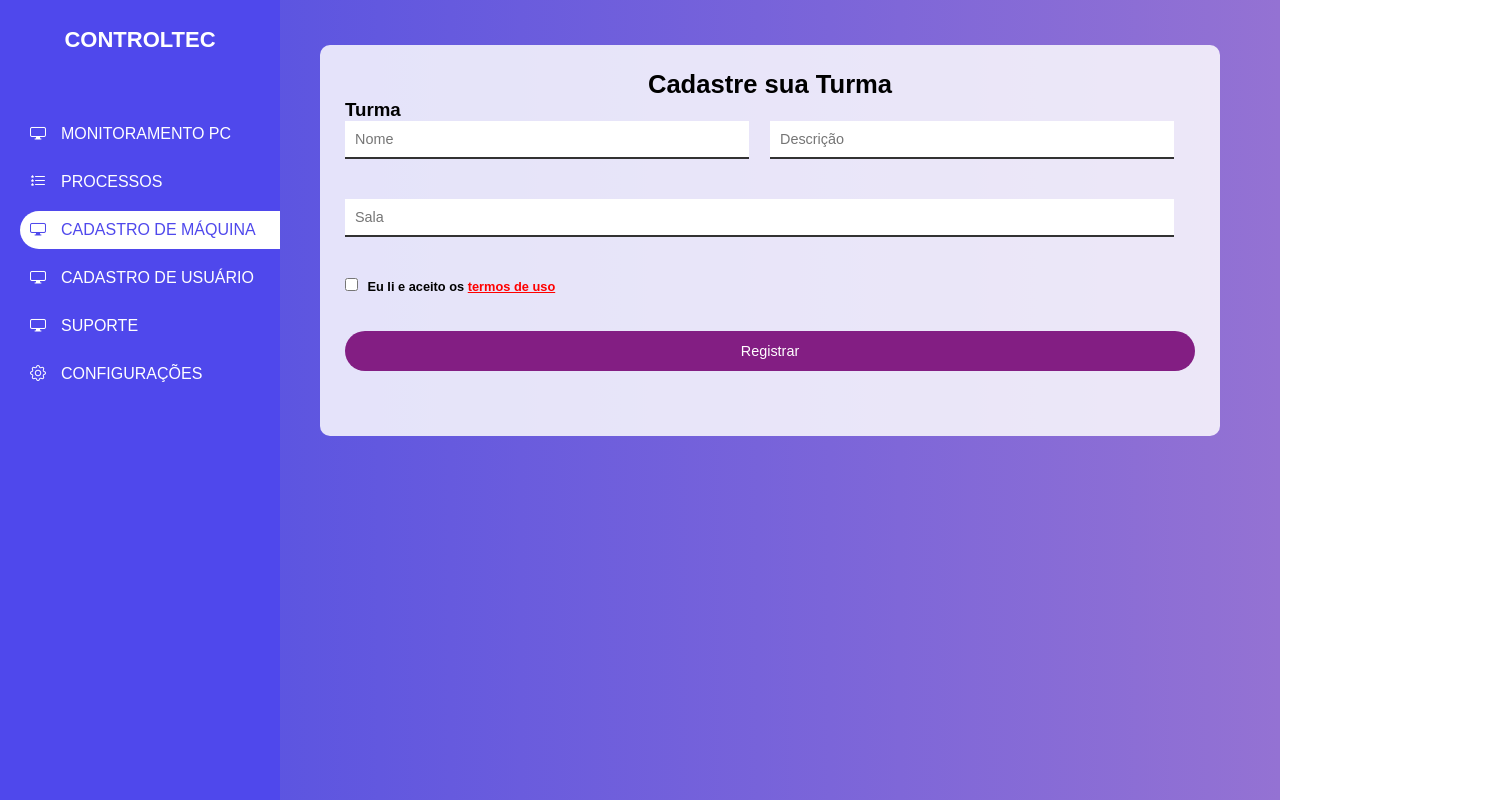
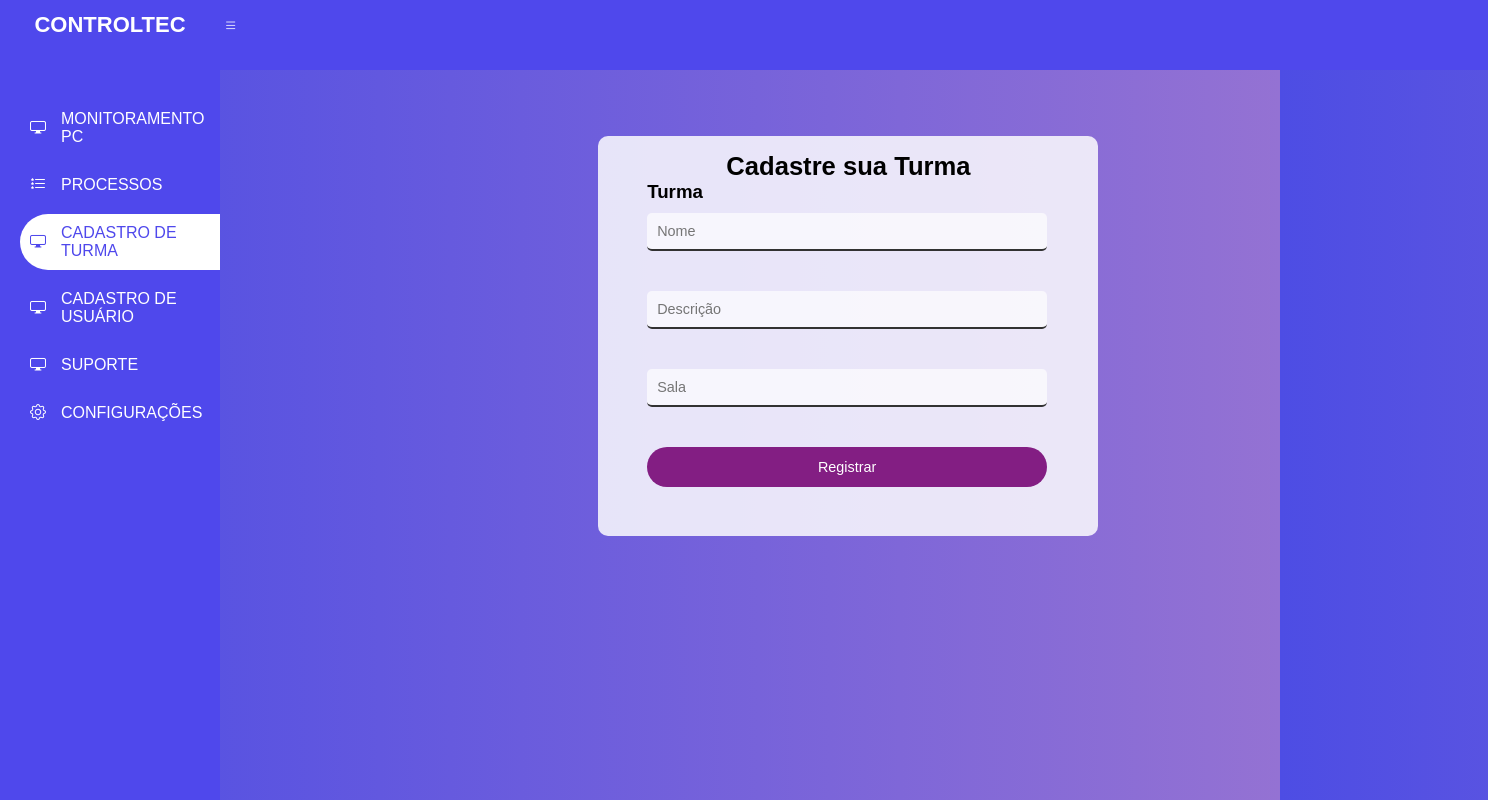
Before and after one commit to Luiz0809/ControlTecWeb, a website: page site/public/cadastroTurma.html in a window 1280 px wide. Shown: the whole page, 1488 px wide, since content can reach past the window. Drawn offline with nearby package versions, Linux system fonts and the light colour scheme.

Commit message:
Responsividade tela de cadastrar turma efetuada

```diff
--- a/site/public/cadastroTurma.html
+++ b/site/public/cadastroTurma.html
@@ -10,6 +10,7 @@
 </head>
 <body>
 
+    <main class="content">
     <nav class="nav">
         <a href="" class="logo">
             <span>ControlTec</span>
@@ -17,12 +18,18 @@
         <ul class="menu">
          <li ><a href="dashboard.html"><i class="bi bi-display"></i><span>Monitoramento PC</span></a></li>
          <li><a href=""><i class="bi bi-list-stars"></i><span>Processos</span></a></li>
-         <li class="active"><a href="cadastroTurma.html"><i class="bi bi-display"></i><span>Cadastro de Máquina</span></a></li>
+         <li class="active"><a href="cadastroTurma.html"><i class="bi bi-display"></i><span>Cadastro de Turma</span></a></li>
          <li><a href="cadastroUsuario.html"><i class="bi bi-display"></i><span> Cadastro de Usuário</span></a></li>
          <li><a href=""><i class="bi bi-display"></i><span> Suporte</span></a></li>
          <li><a href=""><i class="bi bi-gear"></i><span>Configurações</span></a></li>
         </ul>
     </nav>
+
+    <header class="header">
+        <button type="button" class="button toggle-menu active">
+            <i class="bi bi-list"></i>
+        </button>
+        </div>
 
  <div id="main-container">
      <h1>Cadastre sua Turma</h1>
@@ -42,14 +49,11 @@
         </div>
         </div>
             <div class="full-box">
-             <input type="checkbox" id="agreement">
-             <label for="agreement" id="agreement-label">Eu li e aceito os <a href="">termos de uso</a></label>
-            </div>
-            <div class="full-box">
              <input type="submit" id="btn-submit" value="Registrar">
             </div>
      </form>
  </div>
+</main>
 
 </body>
 </html>
--- a/site/public/css/cadastroMaquina.css
+++ b/site/public/css/cadastroMaquina.css
@@ -19,18 +19,56 @@
         --color-6: rgb(131, 30, 131);
     }
 
-    .nav {
+    .content {
+        height: 100%;
+        position: relative;
+        background-color: #fff;
+        float: left;
+        margin-left: 4rem;
+    }
+
+
+    .content .header {
+        /* display: flex; */
+        /* align-items: center; */
+        /* justify-content: space-between; */
+        width: 85vw;
+        height: 70px;
+        padding: 1rem;
+        background-color: #4f48ec;
+        /* border-bottom: 1px solid var(--color-5); */
+    }
+
+    .content .header .button {
+        color: var(--color-1);
+        height: 20px;
+        border: 0;
+        background-color: #4f48ec;
+
+    }
+
+    .content .header .button .bi {
+        margin-right: 10px;
+    }
+
+    .content .header .form {
+        position: relative;
+        width: 400px;
+    }
+
+
+    .content .nav {
         display: block;
-        width: 280px;
+        width: 4rem;
         height: 100%;
-        padding: 15px 0;
+        /* padding: 15px 0; */
         position: fixed;
         top: 0;
         left: 0;
         background-color: var(--color-3);
     }
 
-    .nav .logo {
+    .content .nav .logo {
         width: 100%;
         height: 50px;
         margin-bottom: 50px;
@@ -43,31 +81,31 @@
         transition: all .4s ease-in-out;
     }
 
-    .nav .logo .bi {
+    .content .nav .logo .bi {
         margin-right: 15px;
         font-size: 32px;
         transition: all .4s ease-in-out;
     }
 
-    .nav .logo span {
+    .content  .nav .logo span {
         font-weight: 900;
         font-size: 22px;
     }
 
-    .nav .menu {
-        list-style: none;
+    .content  .nav .menu {
+        /* list-style: none; */
         display: block;
         margin: 0;
         padding: 0;
     }
 
-    .nav .menu li {
+    .content  .nav .menu li {
         display: block;
         padding-left: 20px;
         margin-bottom: 10px;
     }
 
-    .nav .menu li a {
+    .content  .nav .menu li a {
         width: 100%;
         display: flex;
         align-items: center;
@@ -80,18 +118,22 @@
         transition: all ease-in-out .4s;
     }
 
-    .nav .menu li a .bi {
+    .content .nav .menu li a .bi {
         margin-right: 15px;
     }
 
-    .nav .menu li a:hover {
+    .content .nav .menu li a:hover {
         color: var(--color-3);
         background-color: var(--color-1);
     }
 
-    .nav .menu li.active a {
+    .content  .nav .menu li.active a {
         color: var(--color-3);
         background-color: var(--color-1);
+    }
+
+    .content span{
+        display: none;
     }
 
     body {
@@ -112,14 +154,18 @@
     }
 
     #main-container {
-        width: 900px;
-        margin-left: 25%;
-        margin-right: auto;
-        margin-top: 45px;
+        width: 73vw;
+        max-width: 500px;
+
+        margin-top: 6rem;
         background-color: rgba(255, 255, 255, 0.836);
         border-radius: 10px;
+        height: 400px;
+        /* margin-left: 5rem; */
+        margin-bottom: 0.5rem;
 
-        padding: 25px;
+
+        padding: 1rem;
     }
 
     #main-container h1 {
@@ -129,7 +175,7 @@
     }
 
    .div_container {
-    display: flex;
+    /* display: flex; */
     flex-wrap: wrap;
     justify-content: space-between;
    }
@@ -138,14 +184,14 @@
         flex: 100%;
     }
 
-    .half-box {
+    /* .half-box {
        flex: 40%;
        margin-right: 2.5%;
-    }
+    } */
 
-    .spacing {
+    /* .spacing {
         flex: 29%;
-    }
+    } */
 
     label {
         font-weight: bold;
@@ -156,7 +202,11 @@
         border-bottom: 2px solid #323232;
         padding: 10px;
         font-size: .9rem;
-        margin-bottom: 40px;
+        margin-bottom: 30px;
+        background-color: rgba(255, 255, 255, 0.658);
+        border-radius: 5px;
+        width: 60vw;
+        margin-top: 10px;
     }
 
     input:focus {
@@ -170,7 +220,11 @@
      border-radius: 20px;
      height: 40px;
      cursor: pointer;
+     width: 50%;
+     margin-left: 25%;
     }
+
+
 
     #agreement {
         margin-right: 5px;
@@ -184,3 +238,55 @@
     .title_align {
         display: flex;
     }
+
+    @media screen and (min-width: 1024px) {
+
+
+        .content span{
+           display: block;
+
+        }
+
+        .content .nav{
+            width: 220px;
+        }
+
+        .content .header {
+            width: 100vw;
+            align-items: center;
+            margin-left: 9rem;
+            justify-content: space-between;
+            height: 70px;
+            padding: 1rem;
+            background-color: #4f48ec;
+        }
+
+        .content   #main-container{
+
+            height: 400px;
+            margin-left: 30%;
+            margin-right: auto;
+            margin-top: 100px;
+            background-color: rgba(255, 255, 255, 0.836);
+            border-radius: 10px;
+
+        }
+
+        #main-container input {
+            width: 400px;
+            margin-left: 7%;
+        }
+
+        input[type="submit"]{
+            margin-left: 7%;
+        }
+
+        h3{
+            margin-left: 7%;
+        }
+
+
+
+
+
+    }
```
Also changed, not shown: site/public/dashboard.html (+1 -1 lines).
